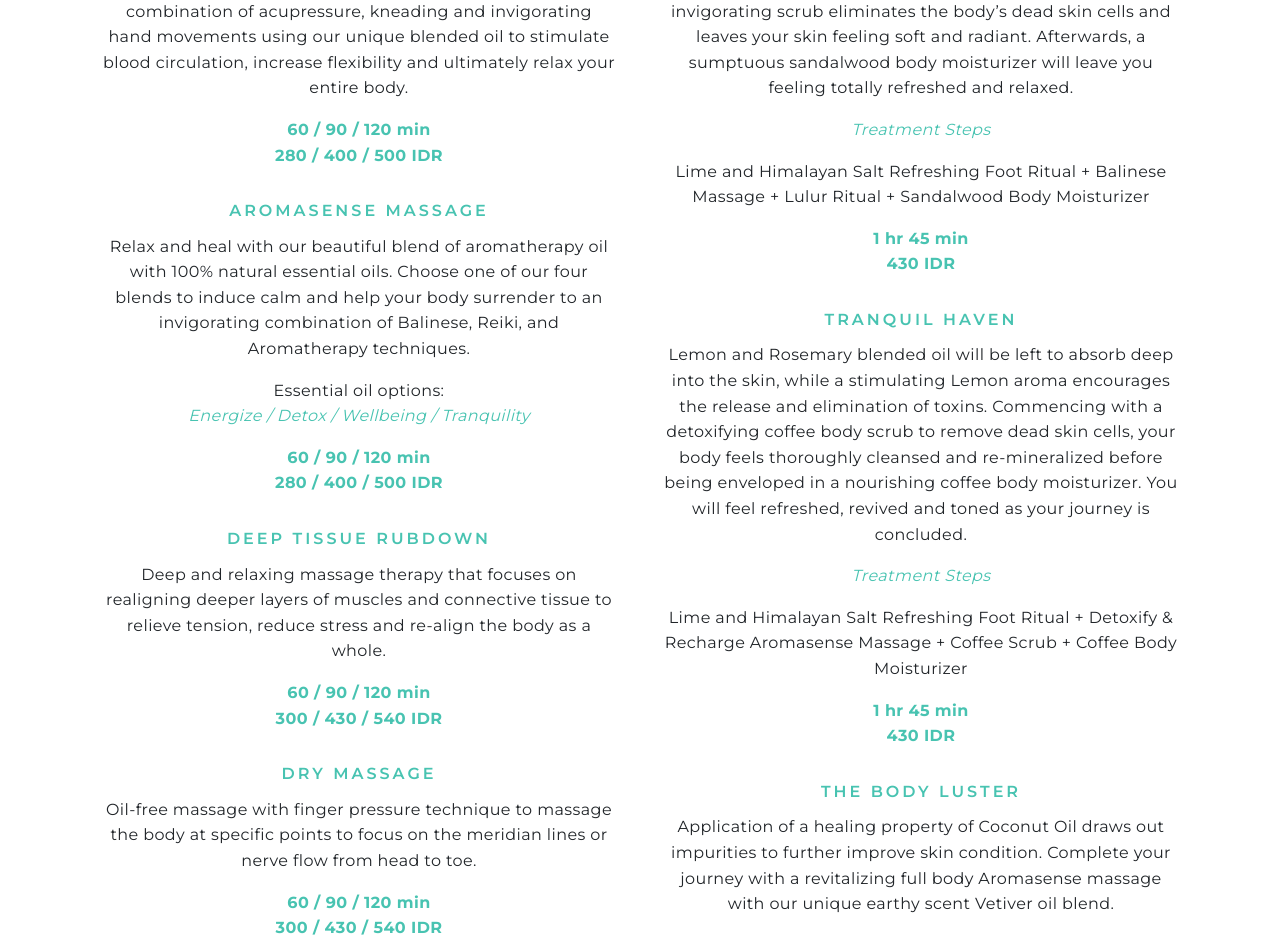
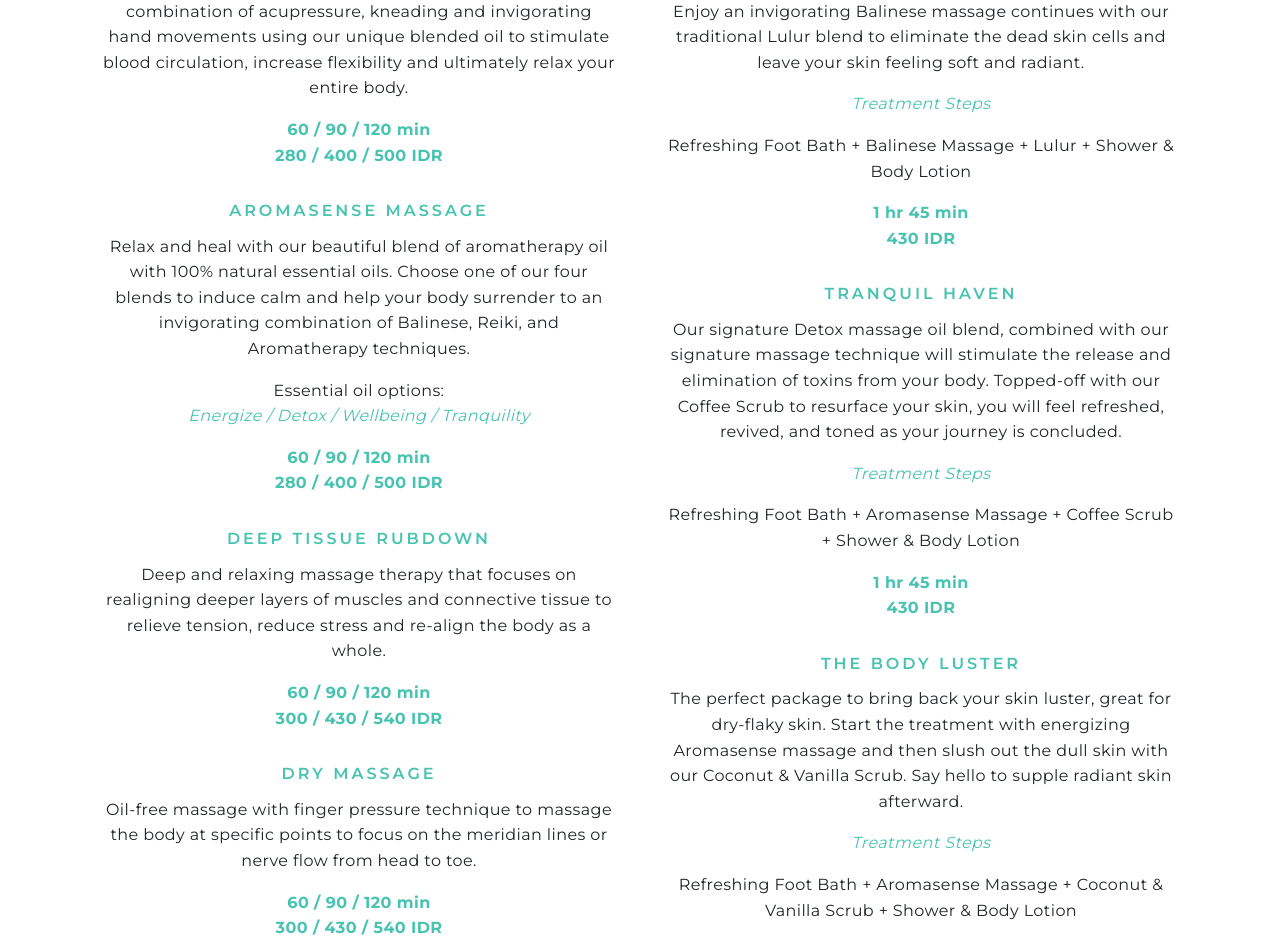
Before and after one commit to aldipee/redayspa, a Next.js app: page /treatment-menu in a window 1280 px wide. Shown: the part 780-1717 px from the top of the page. Built offline with nearby package versions, Linux system fonts and the light colour scheme.

Commit message:
change ritual category

```diff
--- a/pages/treatment-menu.js
+++ b/pages/treatment-menu.js
@@ -198,14 +198,11 @@ export default function Home() {
                       <div className='text-center mb30'>
                         <div className='sm-heading'>THE BALI SPLENDOR</div>
                         <p>
-                          Using an original blend of different natural ingredients, this invigorating scrub eliminates
-                          the body’s dead skin cells and leaves your skin feeling soft and radiant. Afterwards, a
-                          sumptuous sandalwood body moisturizer will leave you feeling totally refreshed and relaxed.
+                          Experience the authentic Balinese beauty regime in our spa. Enjoy an invigorating Balinese massage continues with our traditional Lulur blend to eliminate the dead skin cells and leave your skin feeling soft and radiant.
                         </p>
                         <p className='italic green'>Treatment Steps</p>
                         <p>
-                          Lime and Himalayan Salt Refreshing Foot Ritual + Balinese Massage + Lulur Ritual + Sandalwood
-                          Body Moisturizer
+                          Refreshing Foot Bath + Balinese Massage + Lulur + Shower & Body Lotion
                         </p>
                         <p className='font-bold green'>
                           1 hr 45 min
@@ -216,16 +213,11 @@ export default function Home() {
                       <div className='text-center mb30'>
                         <div className='sm-heading'>TRANQUIL HAVEN</div>
                         <p>
-                          Lemon and Rosemary blended oil will be left to absorb deep into the skin, while a stimulating
-                          Lemon aroma encourages the release and elimination of toxins. Commencing with a detoxifying
-                          coffee body scrub to remove dead skin cells, your body feels thoroughly cleansed and
-                          re-mineralized before being enveloped in a nourishing coffee body moisturizer. You will feel
-                          refreshed, revived and toned as your journey is concluded.
+                          Our signature Detox massage oil blend, combined with our signature massage technique will stimulate the release and elimination of toxins from your body. Topped-off with our Coffee Scrub to resurface your skin, you will feel refreshed, revived, and toned as your journey is concluded.
                         </p>
                         <p className='italic green'>Treatment Steps</p>
                         <p>
-                          Lime and Himalayan Salt Refreshing Foot Ritual + Detoxify & Recharge Aromasense Massage +
-                          Coffee Scrub + Coffee Body Moisturizer
+                          Refreshing Foot Bath + Aromasense Massage + Coffee Scrub + Shower & Body Lotion
                         </p>
                         <p className='font-bold green'>
                           1 hr 45 min
@@ -236,14 +228,11 @@ export default function Home() {
                       <div className='text-center mb30'>
                         <div className='sm-heading'>THE BODY LUSTER</div>
                         <p>
-                          Application of a healing property of Coconut Oil draws out impurities to further improve skin
-                          condition. Complete your journey with a revitalizing full body Aromasense massage with our
-                          unique earthy scent Vetiver oil blend.
+                          The perfect package to bring back your skin luster, great for dry-flaky skin. Start the treatment with energizing Aromasense massage and then slush out the dull skin with our Coconut & Vanilla Scrub. Say hello to supple radiant skin afterward.
                         </p>
                         <p className='italic green'>Treatment Steps</p>
                         <p>
-                          Lime and Himalayan Salt Refreshing Foot Ritual + Oil Drizzling + Coconut and Vanilla Scrub +
-                          Energizing & Reboot Aromasense Massage
+                          Refreshing Foot Bath + Aromasense Massage + Coconut & Vanilla Scrub + Shower & Body Lotion
                         </p>
                         <p className='font-bold green'>
                           1 hr 45 min
```
